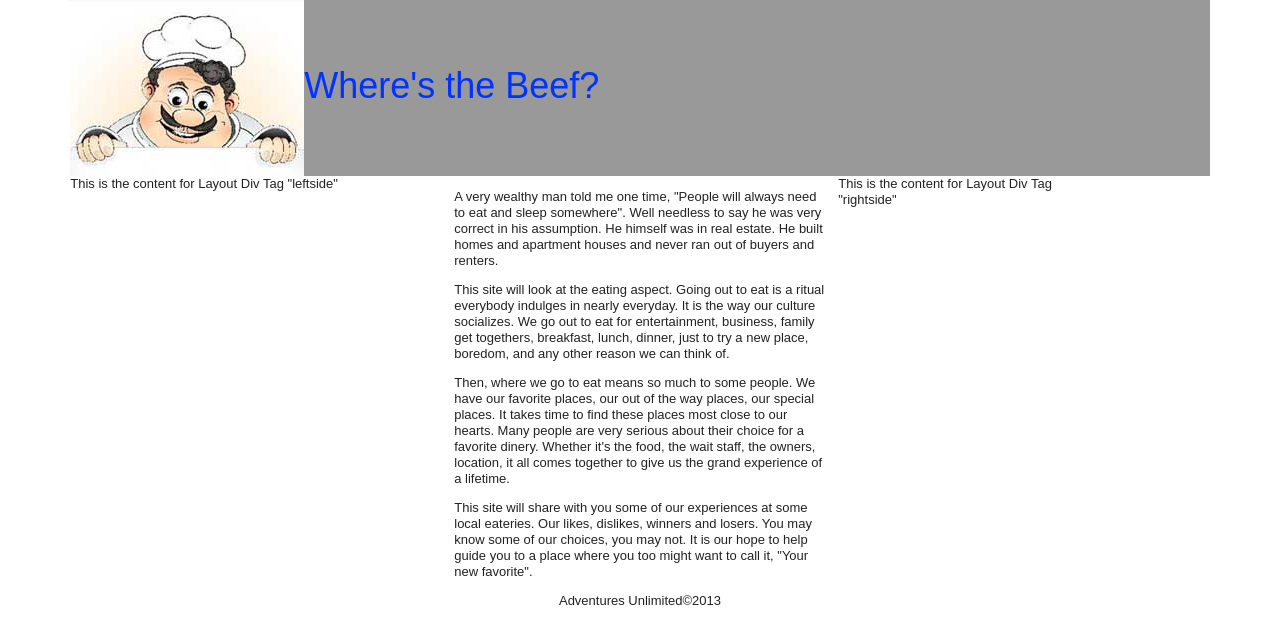
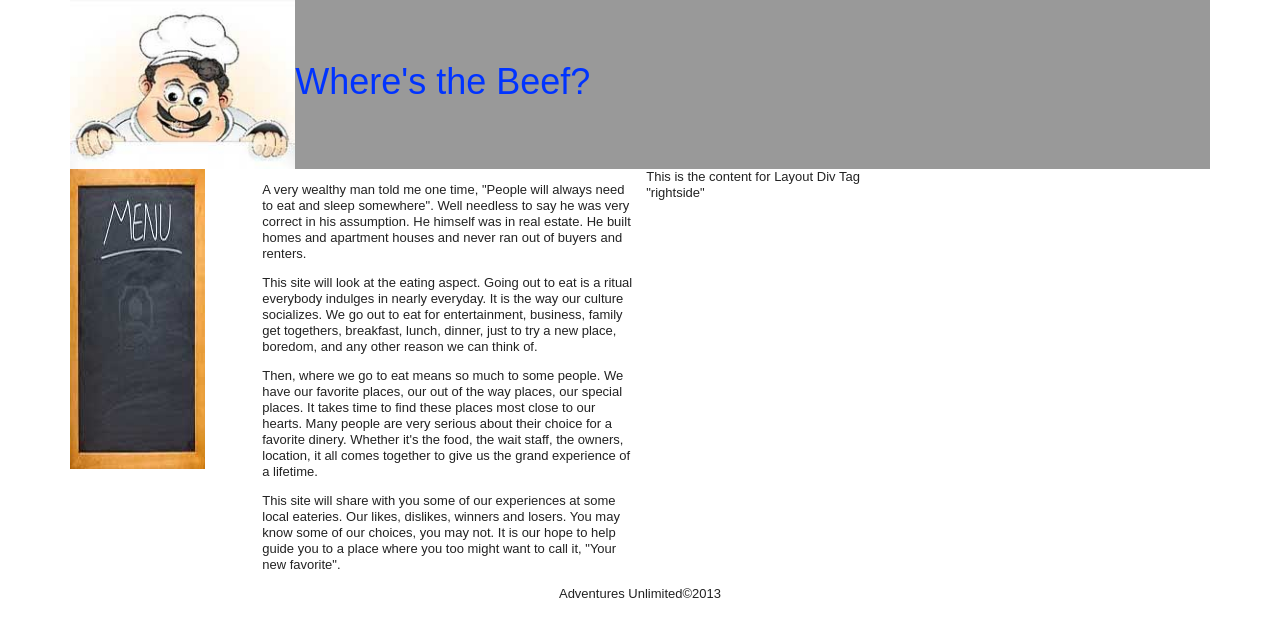
Before and after one commit to teddy-kreeger-1/tkreeger-food-website-responsive, a plain HTML site: page index.html in a window 1280 px wide. Drawn offline with Linux system fonts and the light colour scheme.

Commit message:
added the menuboard on the left side on all pages

```diff
--- a/fluidgrid.css
+++ b/fluidgrid.css
@@ -48,7 +48,7 @@ img, object, embed, video {
 	margin-left: 0;
 	width: 100%;
 	display: block;
-	font-size: 36px;
+	font-size: 24px;
 	background-color: #999;
 }
 #rightside {
@@ -181,7 +181,7 @@ img, object, embed, video {
 	clear: both;
 	float: left;
 	margin-left: 0;
-	width: 32.6007%;
+	width: 15.7509%;
 	display: block;
 }
 #footer {
--- a/index.html
+++ b/index.html
@@ -28,8 +28,8 @@ Do the following if you're using your customized build of modernizr (http://www.
 </head>
 <body>
 <div class="gridContainer clearfix">
-  <div id="header"><img src="chef.jpg" alt="The Chef">Where's the Beef?</div>
-  <div id="leftside">This is the content for Layout Div Tag "leftside"</div>
+  <div id="header"><img src="chef.jpg" alt="The Chef" width="225">Where's the Beef?</div>
+  <div id="leftside"><img src="menuboard.jpg" alt="Menu Board"></div>
   <div id="maincontent">
     <div id="main_content">
       <p>A very wealthy man told me one time, "People will always  need to eat and sleep somewhere".          Well needless to say he was very correct in his assumption. He  himself was in real estate. He built homes and apartment houses and  never ran out of buyers and renters.</p>
```
Also changed, not shown: contact.html (+1 -1 lines), serving.html (+1 -1 lines), terms.html (+1 -1 lines), voting.html (+1 -1 lines), menuboard.jpg (added).
